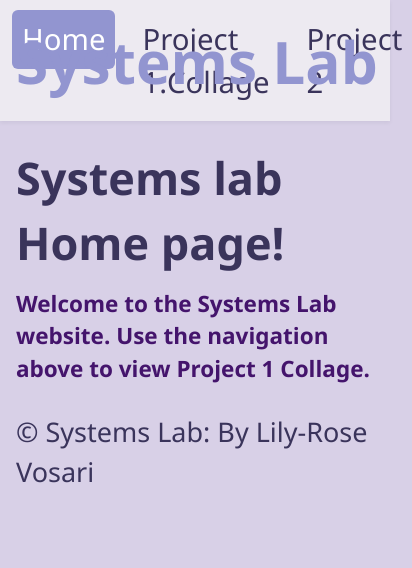
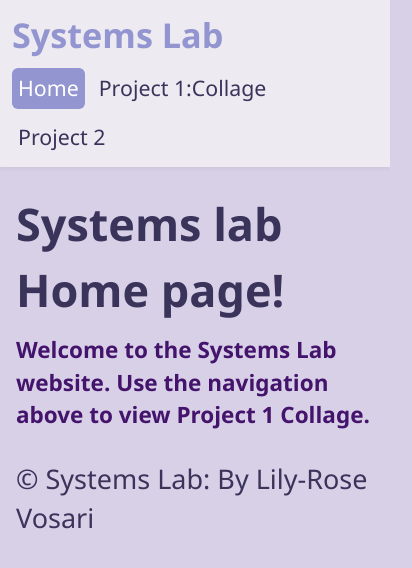
Before and after one commit to lilyrose1013/SystemsLab_Lily-Vosari-, a plain HTML site: page index.html in a window 390 px wide. Shown: the whole page, 412 px wide, since content can reach past the window. Drawn offline with Linux system fonts and the light colour scheme; a web font is replaced by a local one.

Commit message:
Update styles.css

```diff
--- a/styles.css
+++ b/styles.css
@@ -73,6 +73,7 @@ html, body {
   padding: 0;
   display: flex;
   gap: 17px;
+  flex-wrap: wrap; /* allow links to wrap to next line instead of overlapping */
 }
 
 .nav-links a {
@@ -139,6 +140,38 @@ h2 {
   .navbar { padding: 10px 12px; padding-left: 12px; }
   .main-content, .site-footer { margin: 24px auto; }
   .collage-placeholder { padding: 28px; }
+}
+
+/* Adjust navbar layout on medium and small screens */
+@media (max-width: 800px) {
+  .navbar {
+    padding-left: 12px; /* free space when brand becomes static */
+    flex-wrap: wrap; /* allow content to wrap vertically */
+    align-items: flex-start;
+  }
+
+  .brand {
+    position: relative; /* place brand in flow on smaller screens */
+    left: 0;
+    top: 0;
+    transform: none;
+    font-size: 2.25rem;
+    margin-bottom: 8px;
+  }
+
+  .nav-links {
+    width: 100%;
+    justify-content: flex-start;
+    gap: 12px;
+  }
+
+  .nav-links a { font-size: 18pt; padding: 6px 8px; }
+}
+
+@media (max-width: 420px) {
+  .brand { font-size: 1.9rem; }
+  .nav-links a { font-size: 16pt; padding: 5px 6px; }
+  .nav-links { gap: 8px; }
 }
 
 /* slightly reduce base font on very small screens to avoid overflow */
```
